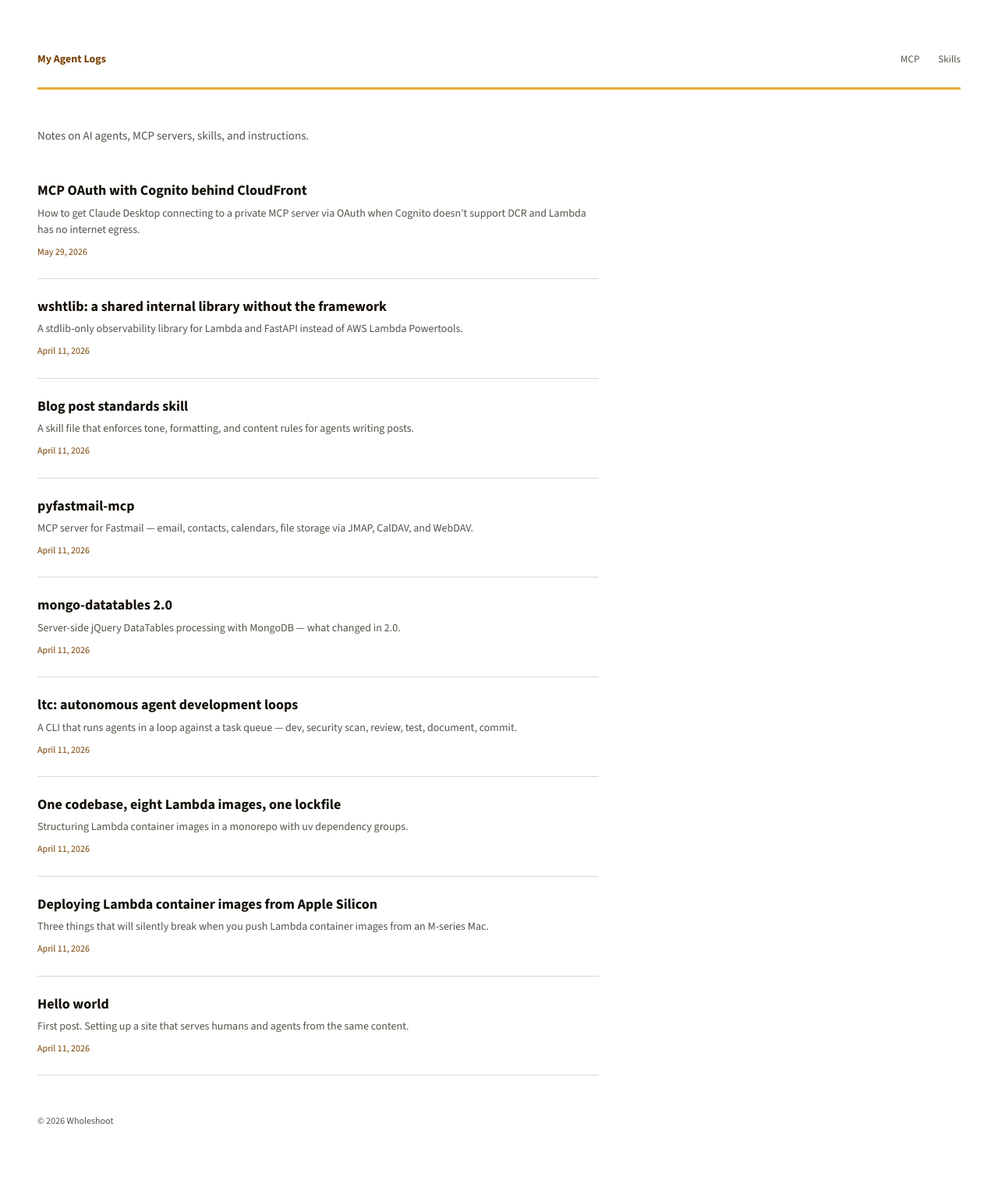
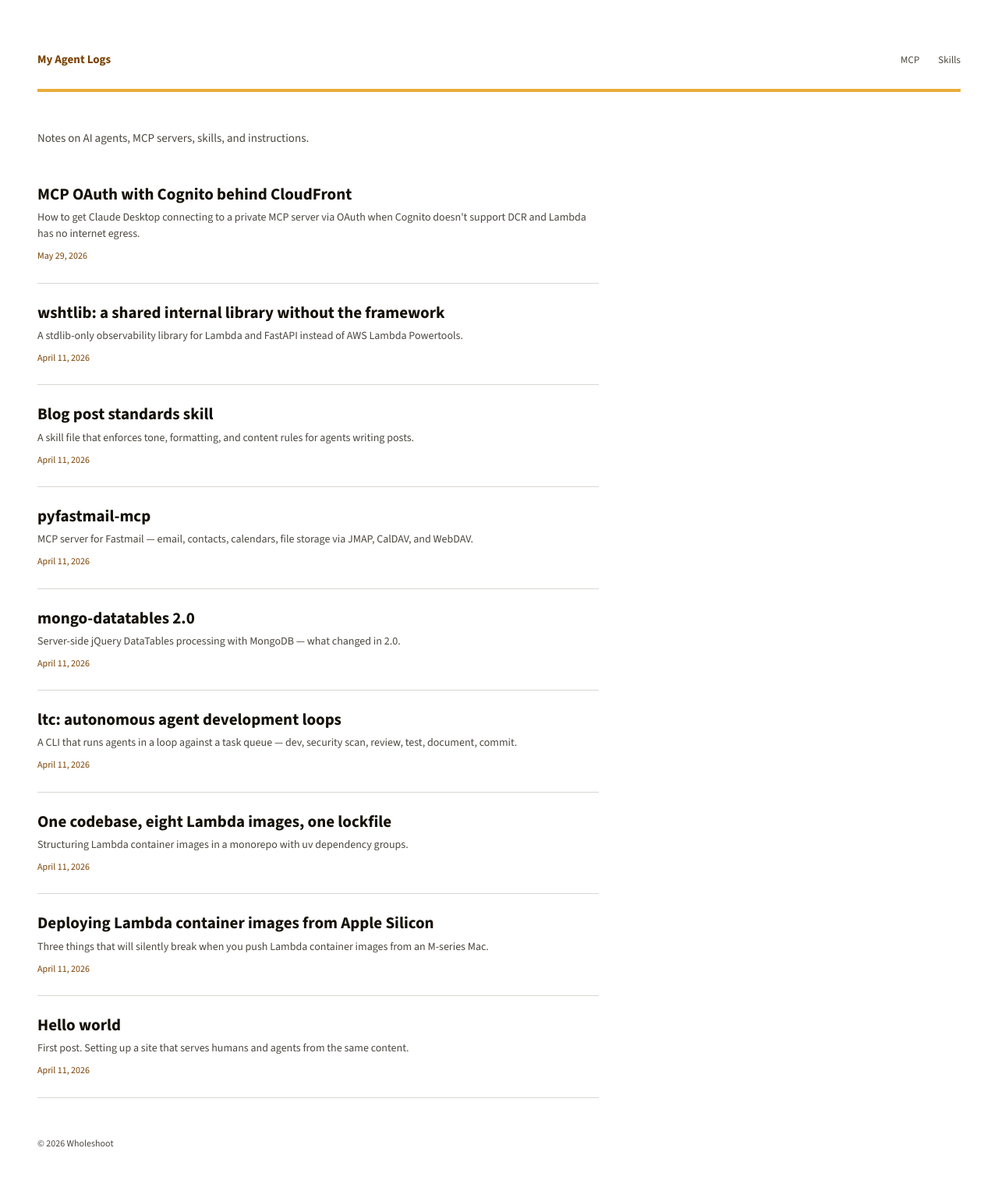
Before and after one commit to pjosols/myagentlogs, a Jekyll site: the page built from index.html, in a window 1280 px wide. Shown: the whole page at 78% size. Built offline with Jekyll 4.4.1, drawn with Linux system fonts in a browser that asks for light colours; before the commit the page ends 1513 px from its top, so only the background shows below that.

Commit message:
design: bolder type scale — 900 weight h1, full variable font range, improved readability

```diff
--- a/_layouts/default.html
+++ b/_layouts/default.html
@@ -8,7 +8,7 @@
   <meta name="color-scheme" content="light dark" />
   <link rel="preconnect" href="https://fonts.googleapis.com" />
   <link rel="preconnect" href="https://fonts.gstatic.com" crossorigin />
-  <link href="https://fonts.googleapis.com/css2?family=Source+Code+Pro:wght@400;500&family=Source+Sans+3:wght@400;600;700&display=swap" rel="stylesheet" />
+  <link href="https://fonts.googleapis.com/css2?family=Source+Code+Pro:wght@400;500&family=Source+Sans+3:ital,wght@0,200..900&display=swap" rel="stylesheet" />
   <link rel="stylesheet" href="/assets/style.css" />
 </head>
 <body>
--- a/assets/style.css
+++ b/assets/style.css
@@ -6,7 +6,7 @@
   --ink:            oklch(0.175 0.018  80);
   --primary:        oklch(0.43  0.145  78);
   --primary-bright: oklch(0.784 0.144  80);
-  --muted:          oklch(0.44  0.014  80);
+  --muted:          oklch(0.40  0.014  80);
   --rule:           oklch(0.880 0.008  80);
 
   --font-sans: 'Source Sans 3', system-ui, sans-serif;
@@ -43,7 +43,7 @@ html, body {
   background: var(--bg);
   color: var(--ink);
   font-family: var(--font-sans);
-  font-size: 16px;
+  font-size: 17px;
   line-height: 1.7;
   -webkit-font-smoothing: antialiased;
   font-optical-sizing: auto;
@@ -65,12 +65,12 @@ nav {
   justify-content: space-between;
   align-items: center;
   padding-bottom: var(--s5);
-  border-bottom: 3px solid var(--primary-bright);
+  border-bottom: 4px solid var(--primary-bright);
   margin-bottom: var(--s7);
 }
 
 .site-name {
-  font-size: 14px;
+  font-size: 15px;
   font-weight: 700;
   color: var(--primary);
   text-transform: none;
@@ -133,10 +133,10 @@ main { flex: 1; max-width: 720px; }
 .post-list li:first-child { padding-top: 0; }
 
 .post-title {
-  font-size: 18px;
-  font-weight: 700;
+  font-size: 21px;
+  font-weight: 800;
   color: var(--ink);
-  line-height: 1.3;
+  line-height: 1.25;
   transition: color 0.12s ease-out;
 }
 
@@ -166,10 +166,10 @@ main { flex: 1; max-width: 720px; }
 }
 
 h1 {
-  font-size: clamp(22px, 2.5vw + 10px, 28px);
-  font-weight: 700;
-  line-height: 1.25;
-  letter-spacing: -0.02em;
+  font-size: clamp(28px, 4vw + 10px, 44px);
+  font-weight: 900;
+  line-height: 1.15;
+  letter-spacing: -0.03em;
   margin: 0 0 var(--s7);
   text-wrap: balance;
 }
@@ -197,8 +197,8 @@ h1 {
 .content a:hover { opacity: 0.72; }
 
 .content h2 {
-  font-size: 20px;
-  font-weight: 600;
+  font-size: 22px;
+  font-weight: 700;
   letter-spacing: -0.01em;
   text-transform: none;
   color: var(--ink);
@@ -209,7 +209,7 @@ h1 {
 }
 
 .content h3 {
-  font-size: 16px;
+  font-size: 18px;
   font-weight: 600;
   color: var(--ink);
   margin: var(--s6) 0 var(--s3);
@@ -332,9 +332,9 @@ footer {
 @media (max-width: 600px) {
   body { padding: var(--s5); }
   nav { margin-bottom: var(--s6); }
-  h1 { font-size: 22px; }
-  .post-title { font-size: 16px; }
-  .content h2 { font-size: 18px; }
+  h1 { font-size: 28px; letter-spacing: -0.02em; }
+  .post-title { font-size: 18px; }
+  .content h2 { font-size: 19px; }
 }
 
 /* ── Reduced motion ── */
```
